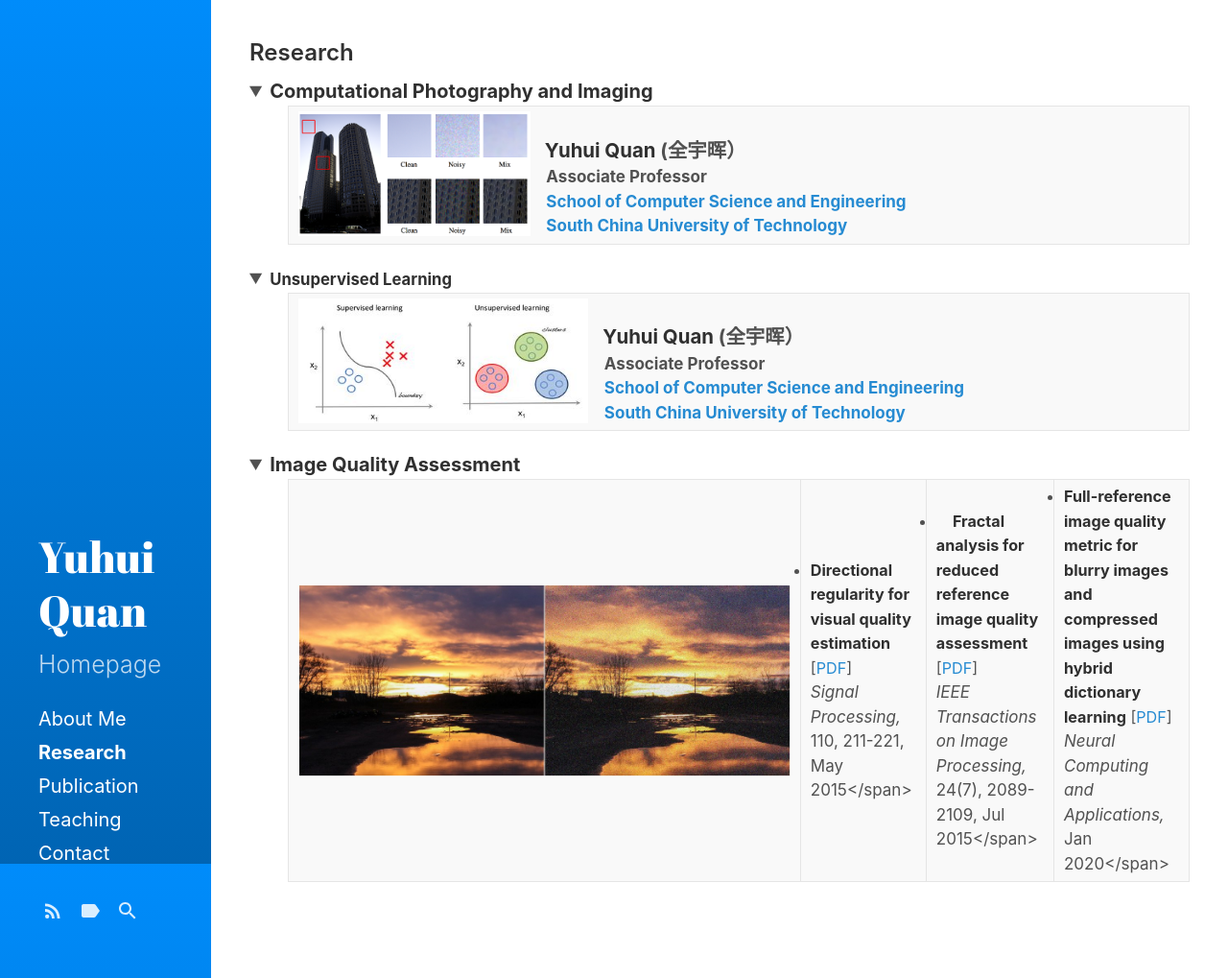
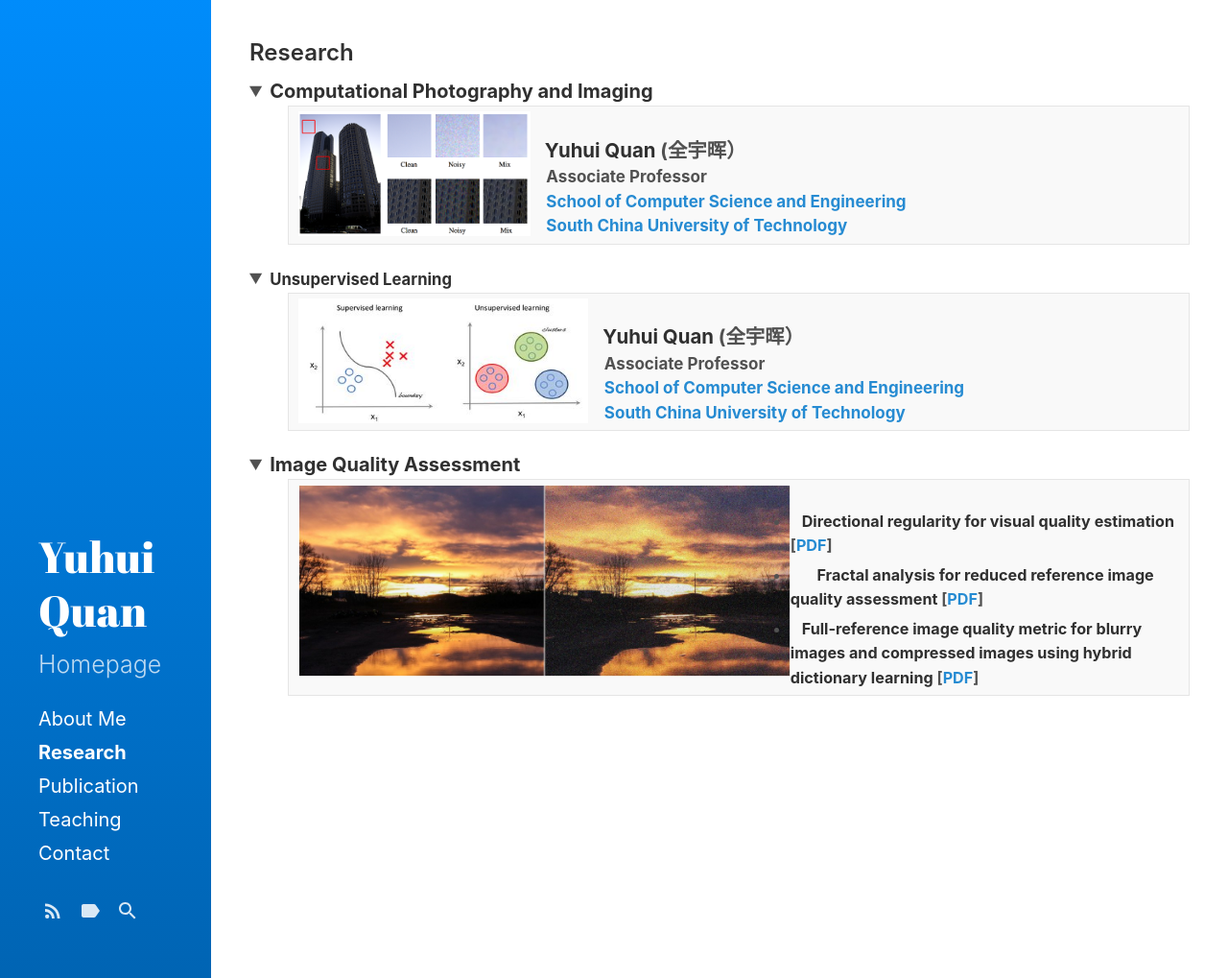
Before and after one commit to Dofboom/Dofboom.github.io, a Jekyll site: the page built from research.md, in a window 1280 px wide and 1019 px high. Shown: the whole window at 96% size. Built offline with Jekyll 4.4.1, drawn with Linux system fonts in a browser that asks for light colours.

Commit message:
Update research.md

```diff
--- a/research.md
+++ b/research.md
@@ -55,21 +55,15 @@ sidebar_link: true
 <table>
 <tbody>
 <tr>
-<td>
+<th>
 <img src="https://github.com/Dofboom/Dofboom.github.io/raw/master/images/collage.jpg" alt="" height="200" align="left" /><br />
-</td>
-<td>
-<li><span style="font-size: 95%;"><strong>Directional regularity for visual quality estimation</strong> [<a href="https://github.com/Dofboom/Dofboom.github.io/raw/master/papers/2015/Directional%20regularity%20for%20visual%20quality%20estimation.pdf" download="github23">PDF</a>] </span><br />
-<em> Signal Processing,</em> 110, 211-221, May 2015</span></li>
-</td>
-<td>
-<li><span style="font-size: 95%;">&ensp; &nbsp;<strong>Fractal analysis for reduced reference image quality assessment</strong> [<a href="https://github.com/Dofboom/Dofboom.github.io/raw/master/papers/2015/Fractal%20Analysis%20for%20Reduced%20Reference%20Image%20Quality%20Assessment.pdf" download="github22">PDF</a>] </span><br />
-<em> IEEE Transactions on Image Processing,</em> 24(7), 2089-2109, Jul 2015</span></li>
-</td>
-<td>
-<li><span style="font-size: 95%;"><strong>Full-reference image quality metric for blurry images and compressed images using hybrid dictionary learning</strong> [<a href="https://github.com/Dofboom/Dofboom.github.io/raw/master/papers/2019/Full-Reference%20Image%20Quality%20Metric%20for%20Blurry%20Images%20and%20Compressed%20Images%20using%20Hybrid%20Dictionary%20Learning.pdf" download="github">PDF</a>] </span><br />
-<em> Neural Computing and Applications, </em>Jan 2020</span></li>
-</td>
+<li><span style="font-size: 95%;"><strong>&ensp;&nbsp;Directional regularity for visual quality estimation</strong> [<a href="https://github.com/Dofboom/Dofboom.github.io/raw/master/papers/2015/Directional%20regularity%20for%20visual%20quality%20estimation.pdf" download="github23">PDF</a>] </span><br />
+</li>
+<li><span style="font-size: 95%;">&ensp; &nbsp;<strong>&ensp;&nbsp;Fractal analysis for reduced reference image quality assessment</strong> [<a href="https://github.com/Dofboom/Dofboom.github.io/raw/master/papers/2015/Fractal%20Analysis%20for%20Reduced%20Reference%20Image%20Quality%20Assessment.pdf" download="github22">PDF</a>] </span><br />
+</li>
+<li><span style="font-size: 95%;"><strong>&ensp;&nbsp;Full-reference image quality metric for blurry images and compressed images using hybrid dictionary learning</strong> [<a href="https://github.com/Dofboom/Dofboom.github.io/raw/master/papers/2019/Full-Reference%20Image%20Quality%20Metric%20for%20Blurry%20Images%20and%20Compressed%20Images%20using%20Hybrid%20Dictionary%20Learning.pdf" download="github">PDF</a>] </span><br />
+</li>
+</th>
 </tr>
 </tbody>
 </table>
```
